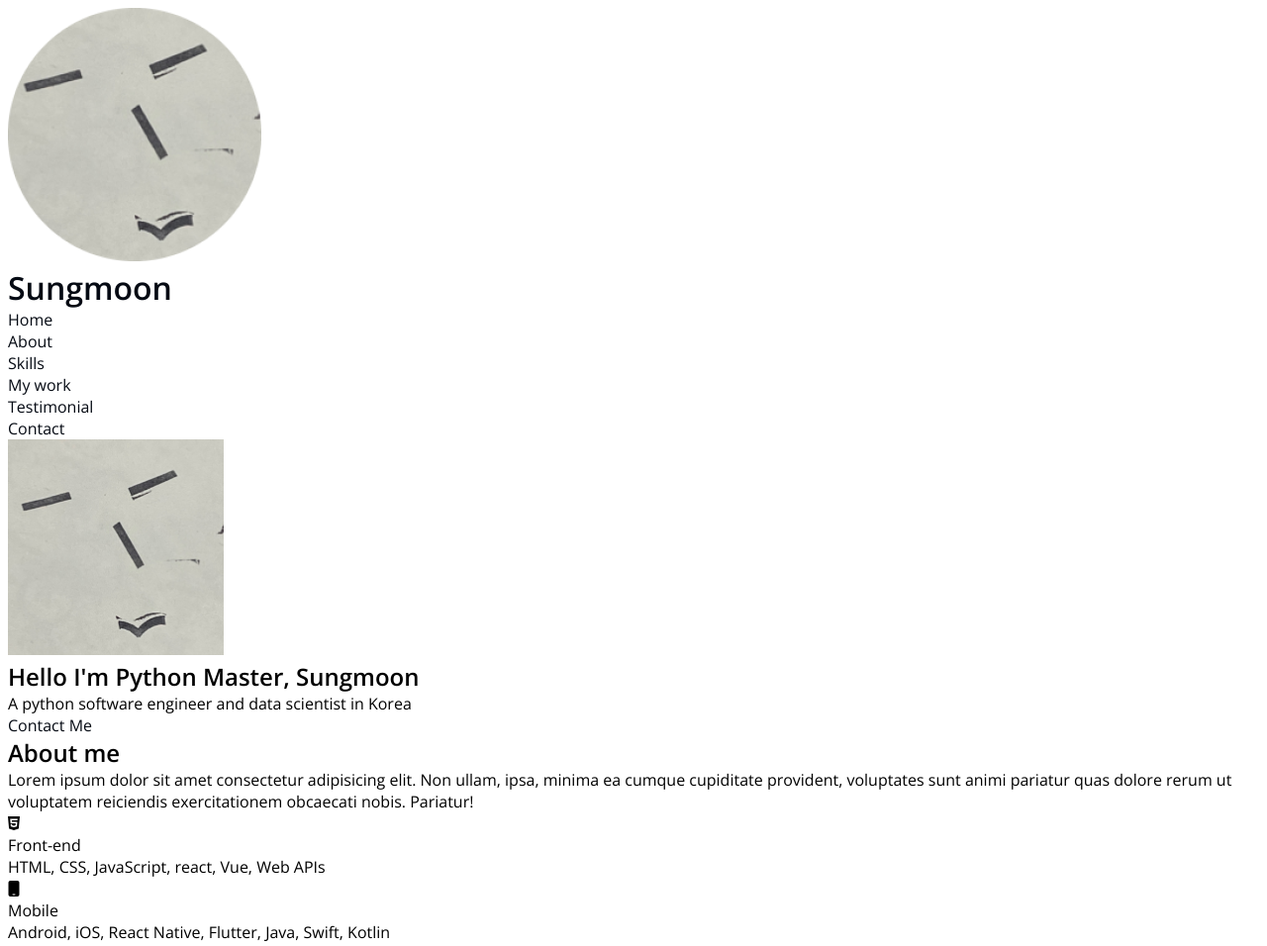
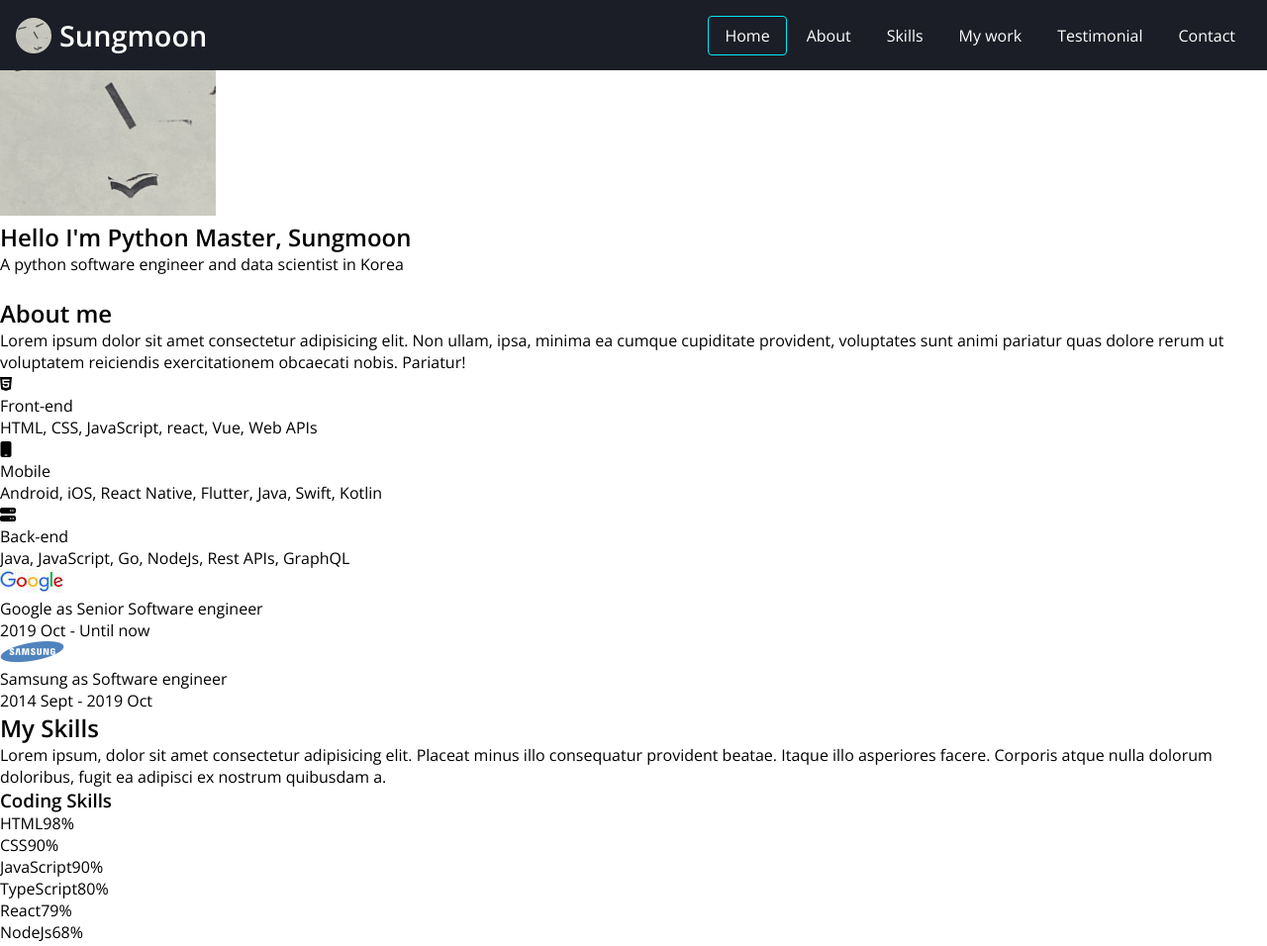
Before and after one commit to tjdans6342/portfolio, a plain HTML site: page index.html in a window 1280 px wide. Shown: the top 956 px of the page at 99% size. Drawn offline with nearby package versions, Linux system fonts and the light colour scheme.

Commit message:
CSS-Header

```diff
--- a/css/style.css
+++ b/css/style.css
@@ -21,6 +21,7 @@
 
 body {
   font-family: "Open Sans", sans-serif;
+  margin: 0;
 }
 
 h1,
@@ -38,7 +39,7 @@ ul {
 
 a {
   text-decoration: none;
-  color: var(--color-black);
+  color: var(--color-text);
 }
 
 button {
@@ -50,3 +51,49 @@ button {
 button:focus {
   outline: 1px solid var(--color-accent);
 }
+
+/* Header */
+.header {
+  background-color: #1b1e26;
+  position: fixed;
+  top: 0;
+  width: 100%;
+  padding: 1rem;
+  display: flex;
+  justify-content: space-between;
+  align-items: center;
+}
+
+.header__logo {
+  display: flex;
+  align-items: center;
+  gap: 8px;
+}
+
+.header__logo__img {
+  width: 36px;
+  height: 36px;
+}
+
+.header__logo__title {
+  font-size: 1.8rem;
+}
+
+.header__menu {
+  display: flex;
+  gap: 4px;
+}
+
+.header__menu__item {
+  /* padding은 박스의 안쪽 여백을 결정함! */
+  padding: 8px 16px;
+}
+
+.header__menu__item:hover {
+  border-bottom: 1px solid var(--color-accent);
+}
+
+.header__menu__item.active {
+  border: 1px solid var(--color-accent);
+  border-radius: 4px;
+}
--- a/index.html
+++ b/index.html
@@ -36,19 +36,21 @@
   </head>
   <body>
     <!-- Header -->
-    <header>
-      <div>
-        <img src="images/profile.ico" alt="logo" />
-        <h1><a href="#">Sungmoon</a></h1>
+    <header class="header">
+      <div class="header__logo">
+        <img class="header__logo__img" src="images/profile.ico" alt="logo" />
+        <h1 class="header__logo__title"><a href="#">Sungmoon</a></h1>
       </div>
       <nav>
-        <ul>
-          <li><a href="#home">Home</a></li>
-          <li><a href="#about">About</a></li>
-          <li><a href="#skills">Skills</a></li>
-          <li><a href="#work">My work</a></li>
-          <li><a href="#testimonial">Testimonial</a></li>
-          <li><a href="#contact">Contact</a></li>
+        <ul class="header__menu">
+          <li><a class="header__menu__item active" href="#home">Home</a></li>
+          <li><a class="header__menu__item" href="#about">About</a></li>
+          <li><a class="header__menu__item" href="#skills">Skills</a></li>
+          <li><a class="header__menu__item" href="#work">My work</a></li>
+          <li>
+            <a class="header__menu__item" href="#testimonial">Testimonial</a>
+          </li>
+          <li><a class="header__menu__item" href="#contact">Contact</a></li>
         </ul>
       </nav>
     </header>
```
